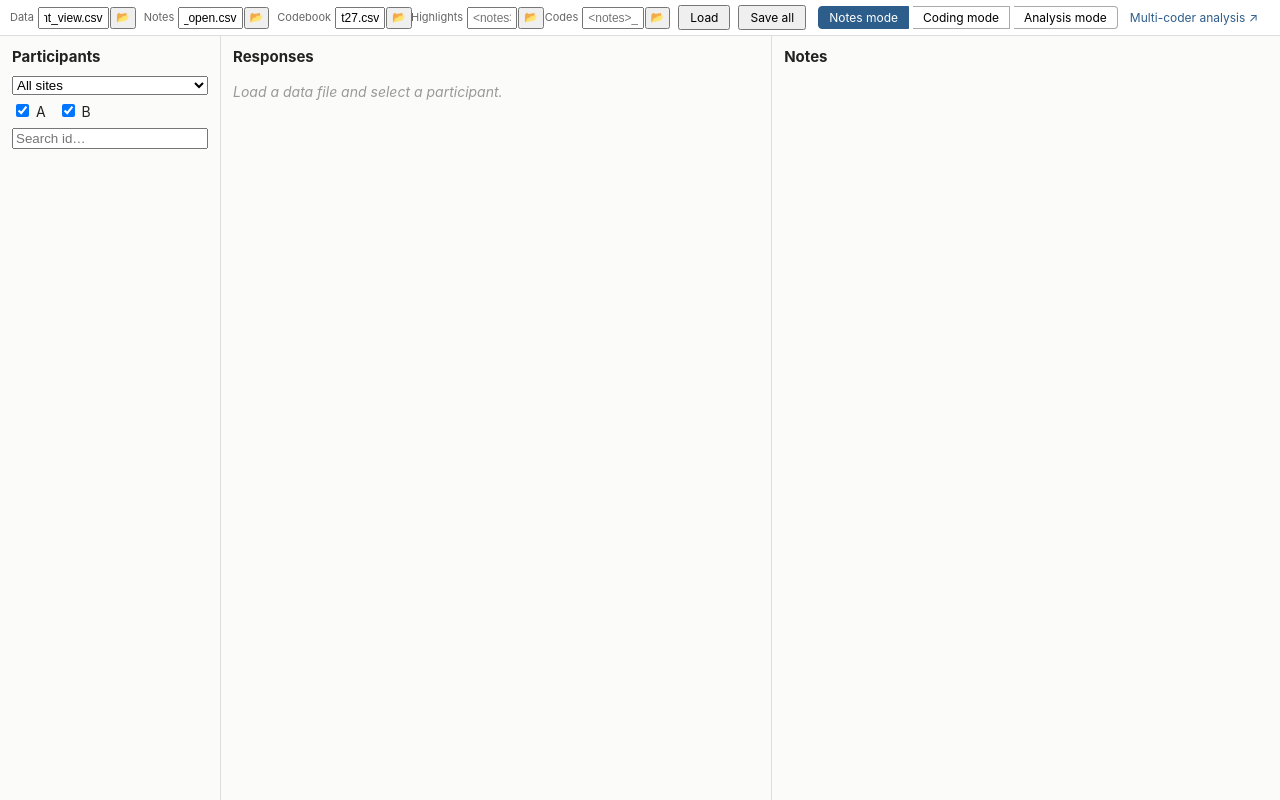
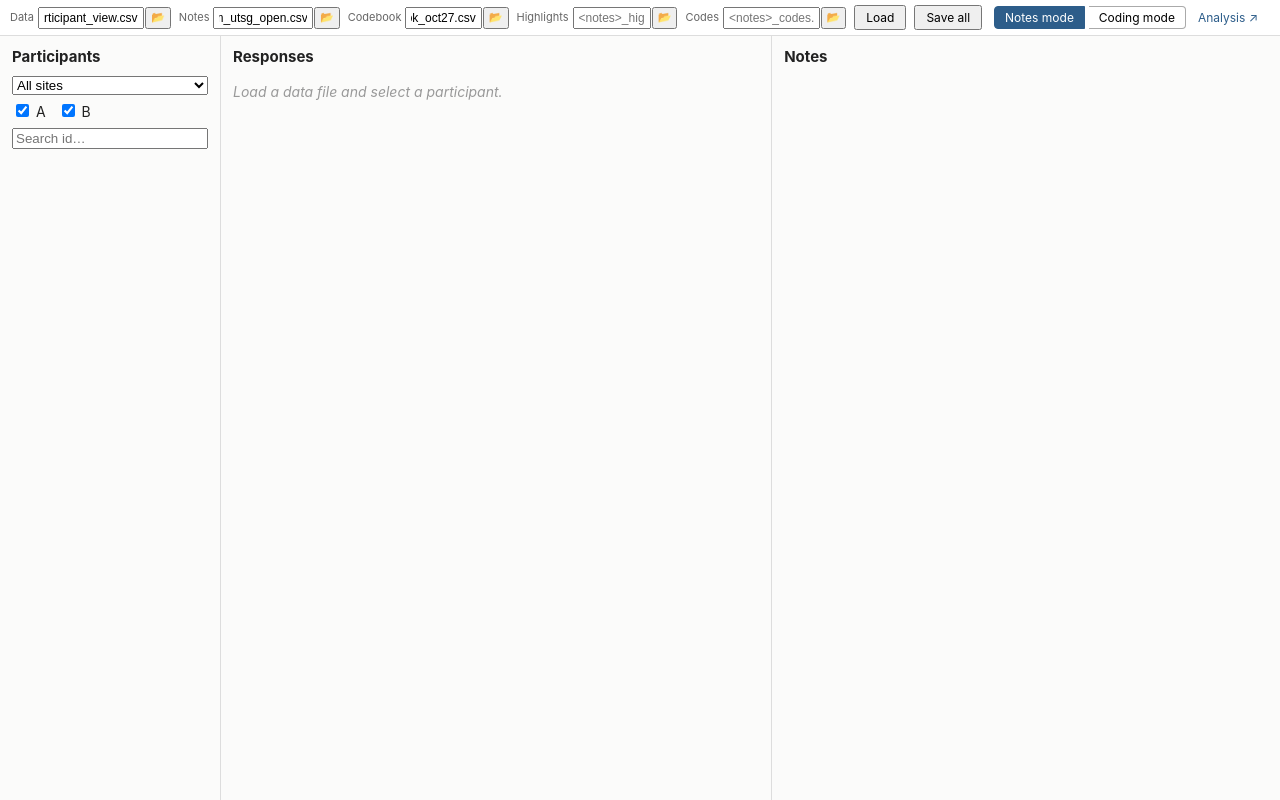
Before and after one commit to xuexue/qual-coding-ux, a Flask app: page / in a window 1280 px wide. Run offline with Flask 2, Linux system fonts and the light colour scheme.

Commit message:
Remove the old analysis mode

```diff
--- a/prf-open/static/analysis.css
+++ b/prf-open/static/analysis.css
@@ -74,6 +74,9 @@ table.code-table { width: 100%; border-collapse: collapse; font-size: 12px; }
 }
 .detail-title { display: flex; gap: 8px; align-items: baseline; font-size: 15px; }
 .detail-controls { display: flex; justify-content: space-between; align-items: center; gap: 10px; margin-top: 4px; flex-wrap: wrap; }
+.mod-filter { display: flex; gap: 2px; }
+.mod-filter button { border: 1px solid #bbb; background: #fff; border-radius: 3px; font-size: 12px; }
+.mod-filter button.active { background: #2d5d8a; border-color: #2d5d8a; color: #fff; }
 .detail-controls .mod-filter { margin: 0; }
 .detail-controls .mod-filter button { padding: 1px 8px; flex: none; }
 .coder-legend { display: flex; gap: 4px; }
--- a/prf-open/static/app.js
+++ b/prf-open/static/app.js
@@ -6,8 +6,7 @@ const S = {
   mode: "notes",       // "notes" | "coding"
   selection: null,     // {source, field, start, end, text}
   transition: "",      // note transition the pending selection will be coded under
-  analysis: { key: null, mod: "" },  // analysis mode: selected code key and modifier filter
-  closedThemes: new Set(),           // codebook themes the user collapsed
+  closedThemes: new Set(),  // codebook themes the user collapsed
 };
 
 // Shared helpers (el, api, colours, resolveAnchor, …) live in common.js.
@@ -79,14 +78,13 @@ function renderAll() {
   renderNotes();
   renderCodebook();
   renderProposals();
-  renderAnalysisPanel();
 }
 
 function annotationsFor(pid) {
   return S.data ? S.data.annotations.filter((a) => a.participant_id === pid) : [];
 }
 
-/** Participants passing the site / group / id filters (the "selection" for analysis counts). */
+/** Participants passing the site / group / id filters. */
 function filteredParticipants() {
   if (!S.data) return [];
   const site = $("#filter-site").value;
@@ -101,28 +99,16 @@ function filteredParticipants() {
 function renderParticipants() {
   const list = $("#participant-list");
   if (!S.data) return;
-  let ps = filteredParticipants();
-  const ak = S.mode === "analysis" ? S.analysis.key : null;
-  if (ak) ps = ps.filter((p) => analysisMatches(p.id).length);
-  const items = ps.map((p) => {
-    let badges;
-    if (ak) {
-      // Modifier breakdown of the selected code for this participant, e.g. "+2 =1".
-      const counts = countBy(analysisMatches(p.id), (a) => a.modifier || "·");
-      badges = Object.entries(counts).map(([m, n]) =>
-        el("span", { class: "badge mod-badge", title: `${n}× ${m === "·" ? "(no modifier)" : m}` },
-          `${m === "-" ? "−" : m === "·" ? "✓" : m}${n > 1 ? n : ""}`));
-    } else {
+  const items = filteredParticipants().map((p) => {
     const notes = S.data.notes[p.id] || {};
     const expected = expectedNoteKeys(p);
     const nNotes = expected.filter((k) => (notes[k] || "").trim()).length;
     const nCodes = annotationsFor(p.id).length;
-      badges = [
+    const badges = [
       el("span", { class: "badge" + (nNotes === expected.length ? " done" : ""), title: "notes written" },
         `${nNotes}/${expected.length}`),
       el("span", { class: "badge" + (nCodes ? " done" : ""), title: "codes applied" }, `${nCodes}c`),
     ];
-    }
     return el("li", {
       class: p.id === S.pid ? "selected" : "",
       onclick: () => selectParticipant(p.id),
@@ -131,87 +117,7 @@ function renderParticipants() {
       el("span", { class: "badges" }, ...badges));
   });
   list.replaceChildren(...items);
-  if (!items.length) list.append(el("li", { class: "empty" }, ak ? "No participants with this code." : "No participants match."));
-}
-
-// ------------------------------------------------------------ analysis
-
-/** Identity of a code across annotations and the codebook. */
-function codeKey(theme, code) {
-  return code === S.data.proposeCode ? code : `${theme}|${code}`;
-}
-
-/** The selected code's applications for one participant (respecting the modifier filter). */
-function analysisMatches(pid) {
-  const { key, mod } = S.analysis;
-  return annotationsFor(pid).filter((a) =>
-    codeKey(a.theme, a.code) === key && (!mod || a.modifier === mod));
-}
-
-/** Annotations of participants in the current filter selection. */
-function selectionAnnotations() {
-  const ids = new Set(filteredParticipants().map((p) => p.id));
-  return S.data.annotations.filter((a) => ids.has(a.participant_id));
-}
-
-function selectAnalysisCode(key) {
-  S.analysis.key = S.analysis.key === key ? null : key;
-  S.analysis.mod = "";
-  renderAll();
-}
-
-function renderAnalysisPanel() {
-  const box = $("#analysis-panel");
-  if (!S.data || S.mode !== "analysis") return;
-  const { key, mod } = S.analysis;
-  const nSel = filteredParticipants().length;
-  if (!key) {
-    box.replaceChildren(el("div", { class: "empty" },
-      `Click a code to see where it appears. Counts are within the current selection (${nSel} participants).`));
-    return;
-  }
-  const isProp = key === S.data.proposeCode;
-  const entry = isProp ? null : S.data.codebook.find((c) => codeKey(c.theme, c.code) === key);
-  const [theme, name] = isProp ? ["", S.data.proposeLabel]
-    : entry ? [entry.theme, entry.code] : [key.slice(0, key.indexOf("|")), key.slice(key.indexOf("|") + 1)];
-  const color = colorFor(theme, isProp ? key : name);
-  const all = selectionAnnotations().filter((a) => codeKey(a.theme, a.code) === key);
-  const anns = all.filter((a) => !mod || a.modifier === mod);
-  const pids = new Set(anns.map((a) => a.participant_id));
-  const group = (pid) => (S.data.participants.find((p) => p.id === pid) || {}).group || "?";
-  const byGroupTimes = countBy(anns, (a) => group(a.participant_id));
-  const byGroupPeople = countBy([...pids], group);
-  const byMod = countBy(all, (a) => a.modifier);
-  const byTransition = countBy(anns, (a) => a.transition);
-
-  const modButtons = (entry && entry.kind === "pattern") || isProp ? null :
-    el("div", { class: "mod-filter" },
-      ...["", "+", "-", "="].map((m) => el("button", {
-        class: m === mod ? "active" : "",
-        onclick: () => { S.analysis.mod = m; renderAll(); },
-      }, m === "" ? `all ${all.length}` : `${m === "-" ? "−" : m} ${byMod[m] || 0}`)));
-
-  const table = el("table", { class: "stats" },
-    el("tr", {}, el("th", {}, ""), el("th", {}, "times"), el("th", {}, "participants")),
-    ...["A", "B", ...Object.keys(byGroupTimes).filter((g) => g !== "A" && g !== "B")].map((g) =>
-      el("tr", {}, el("td", {}, `Group ${g}`), el("td", {}, String(byGroupTimes[g] || 0)),
-        el("td", {}, String(byGroupPeople[g] || 0)))),
-    el("tr", { class: "total" }, el("td", {}, "Total"), el("td", {}, String(anns.length)),
-      el("td", {}, String(pids.size))));
-
-  const transitions = el("ul", { class: "transition-counts" },
-    ...NOTE_ORDER.filter((k) => byTransition[k]).map((k) =>
-      el("li", {}, el("span", {}, S.data.noteColumns[k]), el("strong", {}, String(byTransition[k])))));
-
-  box.replaceChildren(
-    el("div", { class: "analysis-head" },
-      el("span", { class: "ann-code" + (isProp ? " proposal-code" : ""), style: `--strong:${color[0]};--tint:${color[1]}` }, name),
-      el("button", { class: "del", title: "Clear", onclick: () => selectAnalysisCode(key) }, "×")),
-    entry && entry.description ? el("div", { class: "desc" }, entry.description) : null,
-    modButtons,
-    table,
-    transitions,
-    el("div", { class: "where" }, `Within current selection of ${nSel} participants.`));
+  if (!items.length) list.append(el("li", { class: "empty" }, "No participants match."));
 }
 
 /** Note transitions that apply: the delay-post ones only if there is a delay-post answer. */
@@ -350,13 +256,9 @@ function renderHighlighted(container, text, anns, pending = null) {
     const top = withMod[withMod.length - 1];
     const line = top ? `;border-bottom:${top.a.modifier === "=" ? "3px double" : `2px ${top.a.modifier === "-" ? "dotted" : "solid"}`} ${colorFor(top.a.theme, top.a.code)[0]}` : "";
     const hasProposal = cover.some((x) => x.a.code === S.data.proposeCode);
-    // Analysis mode: fade highlights that aren't the selected code.
-    const { key: ak, mod: am } = S.analysis;
-    const dim = S.mode === "analysis" && ak &&
-      !cover.some((x) => codeKey(x.a.theme, x.a.code) === ak && (!am || x.a.modifier === am));
     container.append(el("span", {
       class: "hl" + (cover.length > 1 ? " multi" : "") + (isPending ? " pending" : "") +
-        (mods ? " has-mod" : "") + (hasProposal ? " proposal" : "") + (dim ? " dim" : ""),
+        (mods ? " has-mod" : "") + (hasProposal ? " proposal" : ""),
       style: `background:${bg}` + line + (mods ? `;--mark:${markColor}` : ""),
       ...(mods ? { "data-mods": mods } : {}),
       title: cover.map((x) => x.a.full_code + (x.a.comment ? ` — ${x.a.comment}` : "")).join("\n"),
@@ -370,10 +272,6 @@ function renderHighlighted(container, text, anns, pending = null) {
 function renderCodebook() {
   const box = $("#codebook");
   if (!S.data) return;
-  const analysis = S.mode === "analysis";
-  // Counts of each code within the current selection (analysis mode only).
-  const counts = analysis ? countBy(selectionAnnotations(), (a) => codeKey(a.theme, a.code)) : null;
-
   const themes = new Map();
   for (const c of S.data.codebook) {
     if (!themes.has(c.theme)) themes.set(c.theme, []);
@@ -385,23 +283,14 @@ function renderCodebook() {
   }
   const sections = [...themes.entries()].map(([theme, codes]) => {
     const d = el("details", { class: "theme" },
-      el("summary", {}, themeDot(colorFor(theme)), theme || "(no theme)",
-        counts ? el("span", { class: "count" }, ` ${codes.reduce((s, c) => s + (counts[codeKey(c.theme, c.code)] || 0), 0)}`) : null),
-      el("div", { class: "code-list" }, ...codes.map((c) => codeChip(c, counts))));
+      el("summary", {}, themeDot(colorFor(theme)), theme || "(no theme)"),
+      el("div", { class: "code-list" }, ...codes.map(codeChip)));
     d.open = !S.closedThemes.has(theme);
     d.addEventListener("toggle", () => {
       if (d.open) S.closedThemes.delete(theme); else S.closedThemes.add(theme);
     });
     return d;
   });
-  if (analysis) {
-    const n = counts[S.data.proposeCode] || 0;
-    sections.push(el("div", { class: "code-list" },
-      el("button", {
-        class: "code-chip propose-chip" + (S.analysis.key === S.data.proposeCode ? " selected" : ""),
-        onclick: () => selectAnalysisCode(S.data.proposeCode),
-      }, S.data.proposeLabel, el("span", { class: "chip-count" }, String(n)))));
-  }
   box.replaceChildren(...sections);
 }
 
@@ -447,24 +336,14 @@ function jumpToAnnotation(a) {
   }
 }
 
-/**
- * A code in the codebook column: description on hover. Coding mode: click opens the popup
- * for it. Analysis mode: shows its count in the selection; click selects it for analysis.
- */
-function codeChip(c, counts = null) {
+/** A code in the codebook column: description on hover, click opens the popup for it. */
+function codeChip(c) {
   const [strong, tint] = colorFor(c.theme, c.code);
-  const key = codeKey(c.theme, c.code);
-  const n = counts ? counts[key] || 0 : null;
   return el("button", {
-    class: `code-chip ${c.kind}` + (counts && S.analysis.key === key ? " selected" : "") +
-      (counts && !n ? " zero" : ""),
+    class: `code-chip ${c.kind}`,
     style: `--strong:${strong};--tint:${tint}`,
     title: c.description || c.code,
     onclick: () => {
-      if (S.mode === "analysis") {
-        selectAnalysisCode(key);
-        return;
-      }
       if (!S.selection) {
         setStatus("Highlight some text first.", true);
         return;
@@ -472,7 +351,7 @@ function codeChip(c, counts = null) {
       const mark = document.querySelector(".pending");
       openCodePopup(mark ? mark.getBoundingClientRect() : null, c.code);
     },
-  }, c.code, counts ? el("span", { class: "chip-count" }, String(n)) : null);
+  }, c.code);
 }
 
 async function applyCode(code, modifier = "") {
@@ -524,12 +403,9 @@ function fieldLabel(a) {
 function annotationList(pid, transition) {
   const anns = annotationsFor(pid).filter((a) => a.transition === transition);
   if (!anns.length) return null;
-  const { key: ak, mod: am } = S.analysis;
-  const dim = (a) => S.mode === "analysis" && ak &&
-    !(codeKey(a.theme, a.code) === ak && (!am || a.modifier === am));
   return el("ul", { class: "annotation-list" }, ...anns.map((a) =>
     el("li", {
-      class: (a._stale ? "stale" : "") + (dim(a) ? " dim" : ""),
+      class: a._stale ? "stale" : "",
       title: `“${a.text}”\n(${fieldLabel(a)})` + (a._stale ? "\ntext no longer found" : ""),
       onmouseenter: () => flash(a.annotation_id, true),
       onmouseleave: () => flash(a.annotation_id, false),
@@ -602,7 +478,7 @@ function offsetIn(container, node, offset) {
 }
 
 function captureSelection() {
-  if (S.mode === "notes" || !S.pid) return;  // coding and analysis modes both allow coding
+  if (S.mode !== "coding" || !S.pid) return;
   const sel = window.getSelection();
   if (!sel.rangeCount || sel.isCollapsed) return;
   const range = sel.getRangeAt(0);
@@ -863,17 +739,9 @@ function bindEvents() {
   });
   document.querySelectorAll("#mode-toggle button").forEach((b) =>
     b.addEventListener("click", () => setMode(b.dataset.mode)));
-  // Filters define the "selection": analysis counts follow them.
-  const onFilter = () => {
-    renderParticipants();
-    if (S.mode === "analysis") {
-      renderCodebook();
-      renderAnalysisPanel();
-    }
-  };
-  $("#filter-site").addEventListener("change", onFilter);
-  $("#filter-search").addEventListener("input", onFilter);
-  document.querySelectorAll(".group-filter input").forEach((i) => i.addEventListener("change", onFilter));
+  $("#filter-site").addEventListener("change", renderParticipants);
+  $("#filter-search").addEventListener("input", renderParticipants);
+  document.querySelectorAll(".group-filter input").forEach((i) => i.addEventListener("change", renderParticipants));
   document.addEventListener("mouseup", (ev) => {
     if (ev.target.closest(".codable")) setTimeout(captureSelection, 0);
   });
--- a/prf-open/static/style.css
+++ b/prf-open/static/style.css
@@ -56,40 +56,6 @@ body.mode-notes #col-codes { display: none; }
 .col-resizer:hover, body.resizing .col-resizer:hover { background: rgba(45, 93, 138, .35); }
 .col-resizer[hidden] { display: none; }
 body.resizing { cursor: col-resize; user-select: none; }
-
-/* ---- analysis mode */
-#mode-toggle button + button { border-left: 0; }
-#analysis-panel { display: none; }
-body.mode-analysis #analysis-panel {
-  display: block; background: #fff; border: 1px solid #ddd; border-radius: 4px;
-  padding: 6px 8px; margin-bottom: 8px; font-size: 12px;
-}
-body.mode-analysis #proposals { display: none; }  /* proposals are a chip in the codebook here */
-.analysis-head { display: flex; justify-content: space-between; align-items: center; margin-bottom: 4px; }
-.analysis-head .ann-code { font-size: 13px; }
-.mod-filter { display: flex; gap: 2px; margin: 4px 0; }
-.mod-filter button { flex: 1; border: 1px solid #bbb; background: #fff; border-radius: 3px; font-size: 12px; padding: 1px 0; }
-.mod-filter button.active { background: #2d5d8a; border-color: #2d5d8a; color: #fff; }
-table.stats { width: 100%; border-collapse: collapse; margin: 4px 0; }
-table.stats th, table.stats td { text-align: right; padding: 1px 4px; border-bottom: 1px solid #eee; }
-table.stats th:first-child, table.stats td:first-child { text-align: left; }
-table.stats th { font-weight: 600; color: #666; font-size: 11px; }
-table.stats tr.total td { font-weight: 700; border-bottom: 0; }
-.transition-counts { list-style: none; margin: 4px 0; padding: 0; }
-.transition-counts li { display: flex; justify-content: space-between; color: #555; font-size: 11px; }
-.chip-count {
-  display: inline-block; margin-left: 4px; padding: 0 4px; border-radius: 7px;
-  font-size: 10px; line-height: 14px; background: var(--tint, #eee); color: var(--strong, #333);
-}
-.code-chip.selected { background: var(--strong); color: #fff; }
-.code-chip.selected .chip-count { background: #fff; }
-.code-chip.zero { opacity: .45; }
-.propose-chip { border: 1px dashed #222 !important; color: #222 !important; margin-top: 4px; }
-.propose-chip.selected { background: #222 !important; color: #fff !important; }
-.mod-badge { background: #e3edf7; color: #1f4e79; font-weight: 700; }
-.hl.dim { opacity: .3; }
-.hl.dim.has-mod::after { opacity: .5; }
-.annotation-list li.dim { opacity: .35; }
 
 /* ---- participants */
 .filters { display: flex; flex-direction: column; gap: 6px; margin-bottom: 8px; }
--- a/prf-open/templates/index.html
+++ b/prf-open/templates/index.html
@@ -19,9 +19,8 @@
     <div id="mode-toggle">
       <button data-mode="notes" class="active">Notes mode</button>
       <button data-mode="coding">Coding mode</button>
-      <button data-mode="analysis">Analysis mode</button>
     </div>
-    <a id="page-link" href="/analysis" target="_blank" title="Compare several coders' highlights and write code summaries">Multi-coder analysis ↗</a>
+    <a id="page-link" href="/analysis" target="_blank" title="Compare several coders' highlights and write code summaries">Analysis ↗</a>
     <div id="status"></div>
   </header>
 
@@ -50,7 +49,6 @@
     </section>
 
     <section id="col-codes" class="col">
-      <div id="analysis-panel"></div>
       <div id="codebook"></div>
       <div id="proposals"></div>
     </section>
```
Also changed, not shown: prf-open/README.md. Lines whose indentation alone changed are shown as unchanged.
